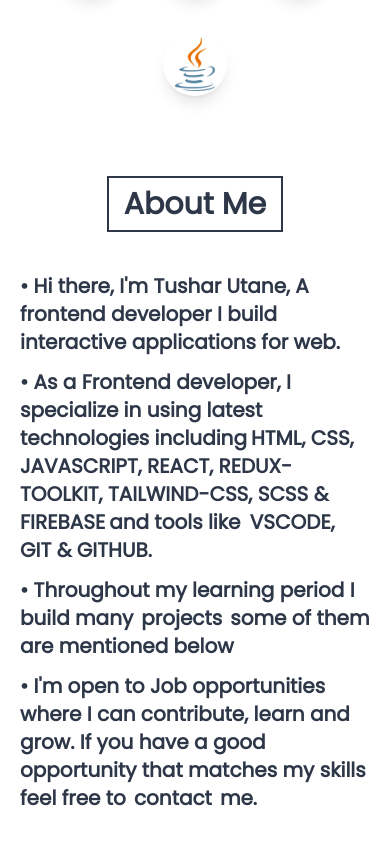
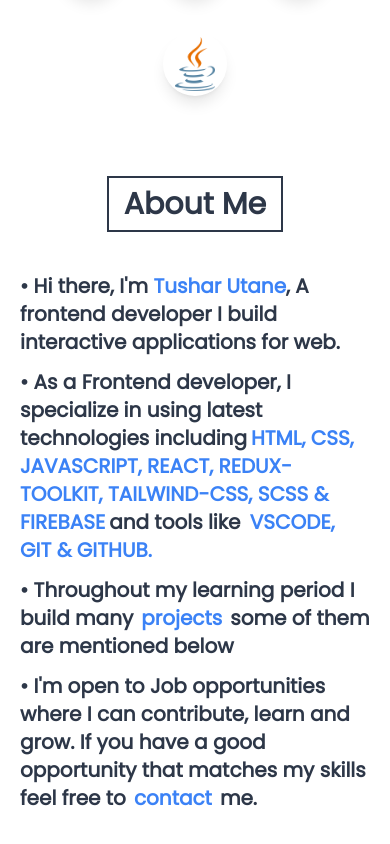
Before and after one commit to TusharUtane07/personal-portfolio, a React (Create React App) app: page / in a window 390 px wide. Shown: the part 1097-1941 px from the top of the page. Built offline with nearby package versions, Linux system fonts and the light colour scheme.

Commit message:
done with about section added some functionalities

```diff
--- a/package.json
+++ b/package.json
@@ -7,6 +7,7 @@
     "@testing-library/react": "^13.4.0",
     "@testing-library/user-event": "^13.5.0",
     "animate.css": "^4.1.1",
+    "framer-motion": "^10.12.4",
     "react": "^18.2.0",
     "react-dom": "^18.2.0",
     "react-icons": "^4.8.0",
--- a/src/App.jsx
+++ b/src/App.jsx
@@ -1,16 +1,40 @@
-import React from "react";
+import React, { useEffect, useState } from "react";
 import Navbar from "./components/Navbar";
 import Home from "./components/Home";
 import About from "./components/About";
+import { AiOutlineArrowUp } from "react-icons/ai";
 
 const App = () => {
+  const [isScrolled, setIsScrolled] = useState(false);
+
+  useEffect(() => {
+    window.addEventListener("scroll", handleScroll);
+    return () => window.removeEventListener("scroll", handleScroll);
+  }, []);
+
+  const handleScroll = () => {
+    if (window.scrollY > 0) {
+      setIsScrolled(true);
+    } else {
+      setIsScrolled(false);
+    }
+  };
+
   return (
-    <div>
+    <div className="relative">
       <Navbar />
       <Home />
       <div id="about">
         <About />
       </div>
+      {isScrolled && (
+        <button
+          onClick={() => window.scrollTo({ top: 0, behavior: "smooth" })}
+          className="fixed right-1 bottom-1 "
+        >
+          <AiOutlineArrowUp className="text-2xl lg:text-5xl text-white rounded-full  bg-[#27283d] dark:bg-white dark:text-[#27283d]" />
+        </button>
+      )}
     </div>
   );
 };
--- a/src/components/About.jsx
+++ b/src/components/About.jsx
@@ -1,6 +1,44 @@
 import React from "react";
-import b from "../assests/4884785.jpg";
 import "animate.css";
+import css from "../assests/css.png";
+import html from "../assests/html.png";
+import react from "../assests/react1.webp";
+import firebase from "../assests/firebase.png";
+import sass from "../assests/sass.png";
+import js from "../assests/js.png";
+import git from "../assests/git.png";
+import tailwindcss from "../assests/tailwindcss.png";
+import redux from "../assests/redux.png";
+
+const image = [
+  {
+    img: html,
+  },
+  {
+    img: css,
+  },
+  {
+    img: js,
+  },
+  {
+    img: tailwindcss,
+  },
+  {
+    img: react,
+  },
+  {
+    img: redux,
+  },
+  {
+    img: firebase,
+  },
+  {
+    img: sass,
+  },
+  {
+    img: git,
+  },
+];
 
 const About = () => {
   return (
@@ -10,28 +48,37 @@
           About Me
         </h1>
       </div>
-      <div className="mt-10 lg:mt-20 font-semibold lg:flex lg:items-center lg:mx-40 gap-8">
-        <div className="hidden lg:block animate__animated animate__fadeInLeftBig">
-          <img src={b} alt="" className="w-[1400px]" />
+      <div className="mt-10 lg:mt-20 font-semibold lg:flex lg:items-center lg:mx-60 gap-20">
+        <div className="hidden lg:flex lg:flex-wrap gap-5 animate__animated animate__fadeInLeftBig ">
+          {image.map((item) => {
+            return (
+              <div className="">
+                <img src={item.img} alt="" className="w-20 animate-bounce" />
+              </div>
+            );
+          })}
         </div>
-        <div className="text-xl  lg:text-xl animate__animated animate__fadeInRightBig">
+        <div className="text-xl lg:text-xl animate__animated animate__fadeInRightBig">
           <p>
-            • Hi there, I'm <span className="font-bold">Tushar Utane</span>, A
+            • Hi there, I'm{" "}
+            <span className="font-bold text-blue-500">Tushar Utane</span>, A
             frontend developer I build interactive applications for web.
           </p>
           <p className="mt-3">
             • As a Frontend developer, I specialize in using latest technologies
             including
-            <span className="font-bold p-1">
+            <span className="font-bold p-1 text-blue-500">
               HTML, CSS, JAVASCRIPT, REACT, REDUX-TOOLKIT, TAILWIND-CSS, SCSS &
               FIREBASE
             </span>
             and tools like{" "}
-            <span className="font-bold m-1">VSCODE, GIT & GITHUB.</span>
+            <span className="font-bold m-1 text-blue-500">
+              VSCODE, GIT & GITHUB.
+            </span>
           </p>
           <p className="mt-3">
             • Throughout my learning period I build many
-            <a href="#projects" className="mx-2 font-bold">
+            <a href="#projects" className="mx-2 font-bold text-blue-500">
               projects
             </a>
             some of them are mentioned below
@@ -40,7 +87,7 @@
             • I'm open to Job opportunities where I can contribute, learn and
             grow. If you have a good opportunity that matches my skills feel
             free to
-            <a href="#contact" className="mx-2 font-bold">
+            <a href="#contact" className="mx-2 font-bold text-blue-500">
               contact
             </a>
             me.
--- a/src/components/Home.jsx
+++ b/src/components/Home.jsx
@@ -40,10 +40,10 @@
           href="https://www.linkedin.com/in/tushar-utane-492b00260/"
           target="_blank"
         >
-          <BsLinkedin />
+          <BsLinkedin className="hover:text-blue-500" />
         </a>
         <a href="https://github.com/CodeWithTusharUtane" target="_blank">
-          <BsGithub />
+          <BsGithub className="hover:text-red-500" />
         </a>
       </div>
 
--- a/src/components/Navbar.jsx
+++ b/src/components/Navbar.jsx
@@ -56,8 +56,9 @@
         </div>
       </div>
       {/* Desktop */}
+      <div>
         <div className="font-poppins h-[70px] mt-3 hidden lg:flex items-center justify-between shadow-md">
-        <div className=" text-2xl font-bold ml-5 xl:ml-8 tracking-widest xl:pb-3">
+          <div className=" text-2xl font-bold ml-5 xl:ml-8 tracking-widest xl:pb-3 ">
             Tushar.dev
           </div>
           <div className="flex items-center space-x-5 justify-between mr-5 xl:mr-8 xl:space-x-8 ">
@@ -73,6 +74,7 @@
             </div>
           </div>
         </div>
+      </div>
     </>
   );
 };
```
Also changed, not shown: 1 other file (tests, documents, lock files or other folders). Lines whose indentation alone changed are shown as unchanged.
